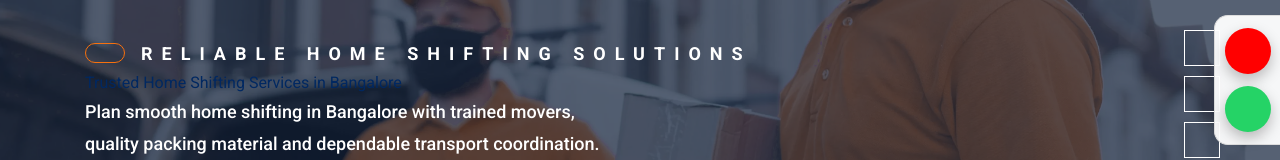
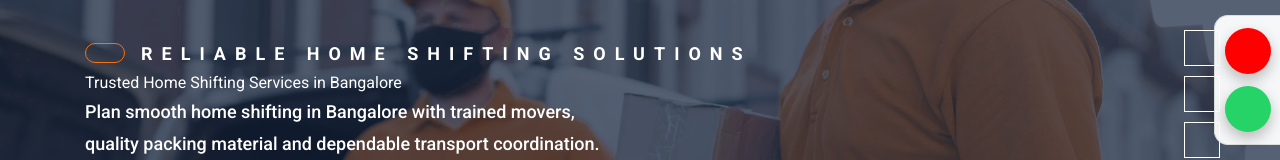
Before and after one commit to CybertizeYogesh/Sakshi-home-packers-and-movers, a Next.js app: page / in a window 1280 px wide. Shown: the part 320-480 px from the top of the page. Built offline with nearby package versions, Linux system fonts and the light colour scheme; a web font is replaced by a local one.

Commit message:
Fix banner title text contrast and readability by forcing white color

```diff
--- a/src/app/globals.css
+++ b/src/app/globals.css
@@ -114,3 +114,8 @@ a[href^="mailto:"] {
     font-size: 13.5px;
   }
 }
+
+/* Fix main banner title text color to be white and readable on dark slider backgrounds */
+.banner-title {
+  color: #FFFFFF !important;
+}
```
